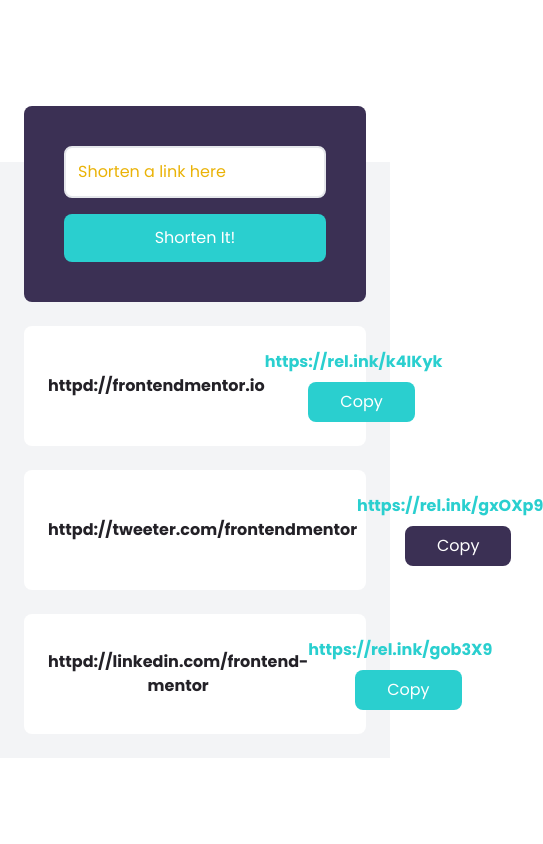
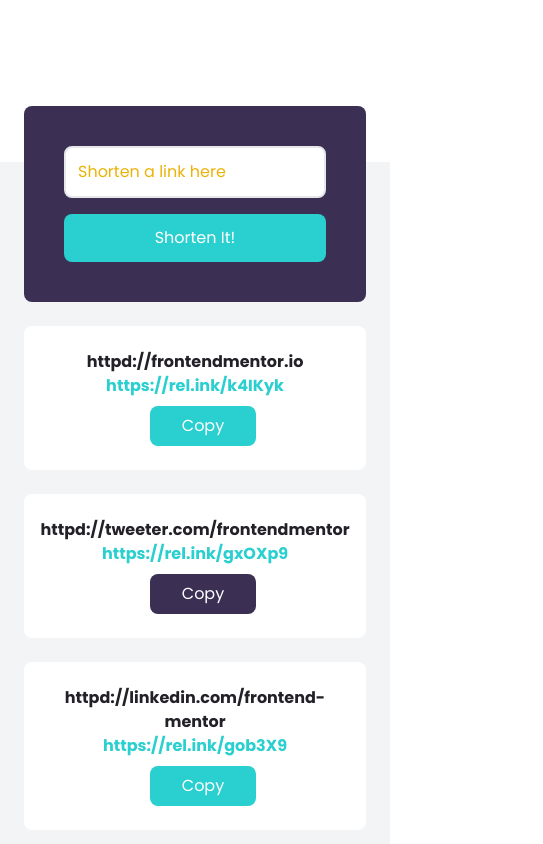
Before and after one commit to tertcoder/shortly, a website: page index.html in a window 390 px wide. Shown: the part 848-1692 px from the top of the page, 543 px wide, since content can reach past the window. Before the commit the page ends 1606 px from the top, so only its background shows below. Drawn offline with nearby package versions, Linux system fonts and the light colour scheme; files that its build step writes are made by us from their sources.

Commit message:
Update index.html

```diff
--- a/index.html
+++ b/index.html
@@ -118,7 +118,7 @@
 
         <!-- Link 1 -->
         <div
-          class="flex items-center justify-between w-full p-6 bg-white rounded-lg flex-cccol md:flex-row"
+          class="flex flex-col items-center justify-between w-full p-6 bg-white rounded-lg md:flex-row"
         >
           <p class="font-bold text-center text-veryDarkViolet md:text-left">
             httpd://frontendmentor.io
@@ -137,7 +137,7 @@
 
         <!-- Link 2 -->
         <div
-          class="flex items-center justify-between w-full p-6 bg-white rounded-lg flex-cccol md:flex-row"
+          class="flex flex-col items-center justify-between w-full p-6 bg-white rounded-lg md:flex-row"
         >
           <p class="font-bold text-center text-veryDarkViolet md:text-left">
             httpd://tweeter.com/frontendmentor
@@ -156,7 +156,7 @@
 
         <!-- Link 3 -->
         <div
-          class="flex items-center justify-between w-full p-6 bg-white rounded-lg flex-cccol md:flex-row"
+          class="flex flex-col items-center justify-between w-full p-6 bg-white rounded-lg md:flex-row"
         >
           <p class="font-bold text-center text-veryDarkViolet md:text-left">
             httpd://linkedin.com/frontend-mentor
```
